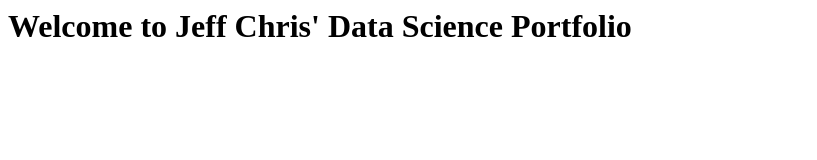
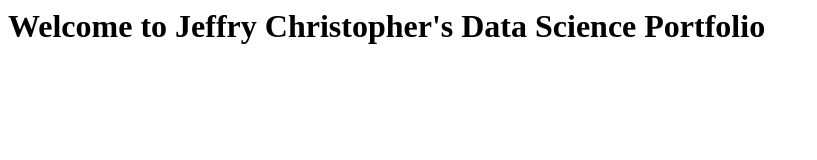
Before and after one commit to JeffryChristopher/jeffry.github.io, a plain HTML site: page index.html in a window 1280 px wide. Shown: the whole page, without its empty margins (0-817 px from the left). Drawn offline with Linux system fonts and the light colour scheme.

Commit message:
Revised First Upload
Rev 1

```diff
--- a/index.html
+++ b/index.html
@@ -1,3 +1,3 @@
 <html>
-    <h1>Welcome to Jeff Chris' Data Science Portfolio</h1>
+    <h1>Welcome to Jeffry Christopher's Data Science Portfolio</h1>
 </html>
```
